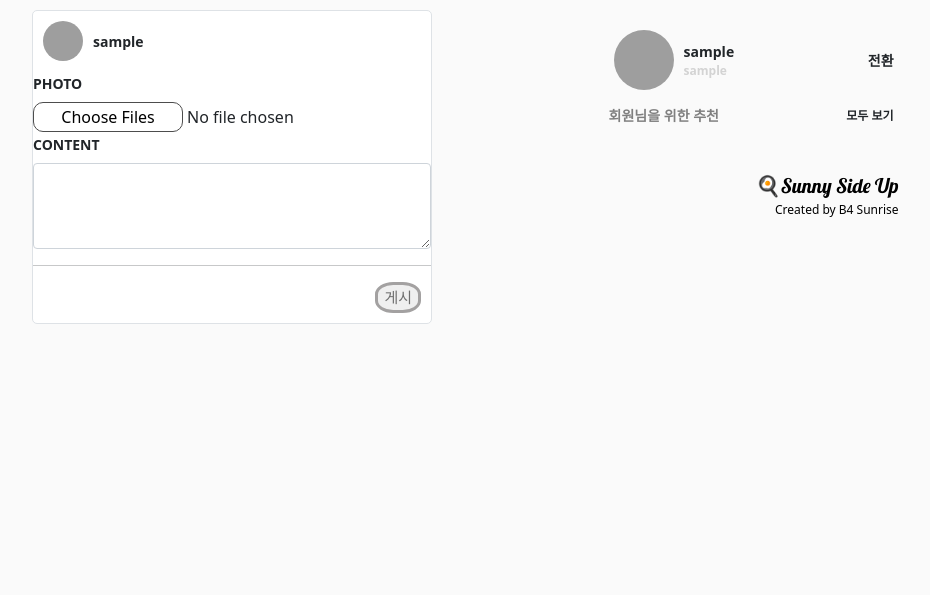
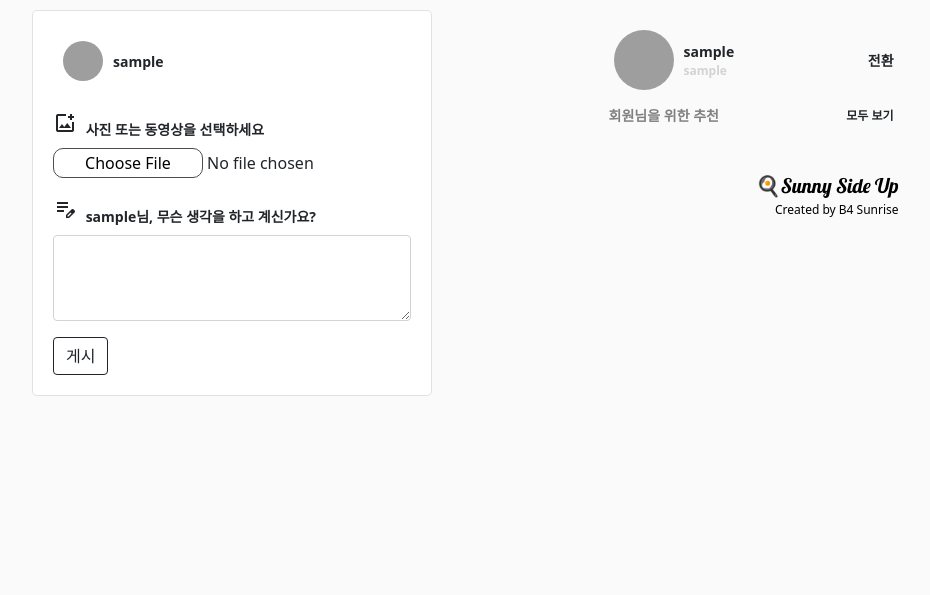
Before and after one commit to kbm1933/SUNNY-SIDE-UP, a Django app: page /content/ in a window 1280 px wide. Shown: the part 50-645 px from the top of the page, without its empty margins (318-1248 px from the left). Run offline with Django 4.2, Linux system fonts and the light colour scheme; the visitor is signed in with stand-in values (Sample User, id 1); data comes from the database, SQL or seed files in the repository; data that the repository does not hold is empty; grey boxes are pictures that could not be loaded.

Commit message:
modified templates(border feed-box)

```diff
--- a/templates/base.html
+++ b/templates/base.html
@@ -256,7 +256,7 @@
             <div style="display: flex; align-items: center; ">
                 <div class="big_profile_box">
                     <img class="profile_img"
-                         src="https://scontent-ssn1-1.xx.fbcdn.net/v/t1.6435-9/s1080x2048/165180104_277246477102900_6106347261862438192_n.jpg?_nc_cat=102&ccb=1-5&_nc_sid=730e14&_nc_ohc=1sN4d8i7rn8AX-7aKYN&_nc_ht=scontent-ssn1-1.xx&oh=5049b7cd176848e330b0f5ea95f28172&oe=615A08D1">
+                         src="https://lumiere-a.akamaihd.net/v1/images/c94eed56a5e84479a2939c9172434567c0147d4f.jpeg?region=0,0,600,600&width=480">
                 </div>
                 <div class="name_content">
                     <span class="feed_name_txt"> {{ user }} </span>
--- a/templates/content/home.html
+++ b/templates/content/home.html
@@ -1,7 +1,6 @@
-
 {% extends 'base.html' %}
 {% block body %}
-        <div class="border feed_box">
+    <div class="border feed_box" style="padding: 20px;">
         <div class="feed_name">
             <div class="profile_box">
                 <img class="profile_img"
@@ -11,19 +10,18 @@
                 {% csrf_token %}
                 <span class="feed_name_txt"> {{ user }} </span>
         </div>
-            <label for="imgs" class="form-label">PHOTO</label><br>
-            <input class = 'photo_btn' type="file" id ='imgs' name='imgs' multiple>
-            <div class="mb-3">
-            <label for="my-content" class="form-label">CONTENT</label>
+        <label for="imgs" class="form-label" style="margin-top: 20px;"> <span class="material-symbols-outlined">add_photo_alternate</span>
+            사진 또는 동영상을 선택하세요 </label><br>
+        <input class='photo_btn' type="file" id='imgs' name='imgs' multiple">
+        <div class="mb-3" style="margin-top: 20px;">
+            <label for="my-content" class="form-label"> <span class="material-symbols-outlined"> edit_note </span> {{ user }}님, 무슨 생각을 하고 계신가요?</label>
             <textarea class="form-control" id="my-content" name="my-content" rows="3"></textarea>
         </div>
-
-            <hr>
-            <button type="submit" class="post_btn">게시</button>
+        <button type="submit" class="btn btn-outline-dark" class="post_btn"">게시</button>
         </form>
     </div>
 
-        {% for con in content  %}
+    {% for con in content %}
         <div class="border feed_box">
             <div class="feed_name">
                 <div class="profile_box">
@@ -32,19 +30,20 @@
                 </div>
                 <span class="feed_name_txt"> {{ con.author }} </span>
             </div>
-            <a href="/content/{{con.id}}">
-                {% for photo in con.photo_set.all  %}
-            <img class="feed_img" src = '{{ photo.image.url }}'><br>
+            <a href="/content/{{ con.id }}">
+                {% for photo in con.photo_set.all %}
+                    <img class="feed_img" src='{{ photo.image.url }}'><br>
 
                 {% endfor %}
                 <div class="feed_icon">
                     <div>
                         {% comment %} 좋아요 눌려있으면 {% endcomment %}
                         {% if con in user.likes.all %}
-                    <a href="/content/{{ con.id }}/likes"><span >❤</span></a>
+                            <a href="/content/{{ con.id }}/likes"><span>❤</span></a>
                         {% else %}
                             {% comment %} 안눌려있으면 {% endcomment %}
-                    <a href="/content/{{ con.id }}/likes"><span class="material-symbols-outlined">favorite</span></a>
+                            <a href="/content/{{ con.id }}/likes"><span
+                                    class="material-symbols-outlined">favorite</span></a>
                         {% endif %}
                         <span class="material-icons-outlined"> comment </span>
                     </div>
```
Lines whose indentation alone changed are shown as unchanged.
